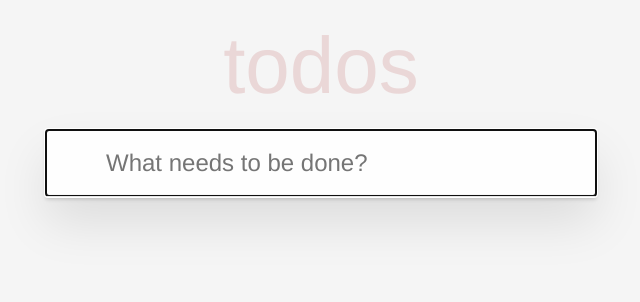
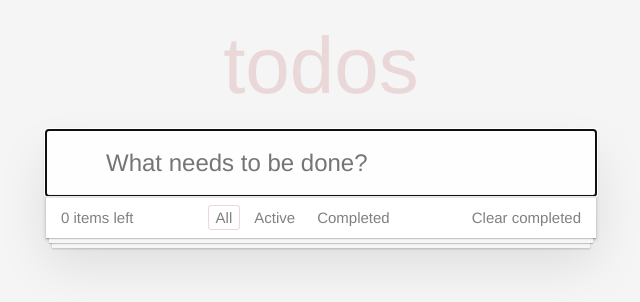
Before and after one commit to piunov92/todo-hooks, a React (Create React App) app: page / in a window 1280 px wide. Shown: the top 302 px of the page, without its empty margins (319-959 px from the left). Built offline with nearby package versions, Linux system fonts and the light colour scheme.

Commit message:
add filter

```diff
--- a/package.json
+++ b/package.json
@@ -3,6 +3,7 @@
   "version": "0.1.0",
   "private": true,
   "dependencies": {
+    "date-fns": "^3.6.0",
     "node-sass": "^9.0.0",
     "react": "^18.2.0",
     "react-dom": "^18.2.0",
@@ -28,5 +29,8 @@
       "last 1 firefox version",
       "last 1 safari version"
     ]
+  },
+  "devDependencies": {
+    "@babel/plugin-proposal-private-property-in-object": "^7.21.11"
   }
 }
--- a/src/App.js
+++ b/src/App.js
@@ -1,20 +1,27 @@
 import React from 'react'
 import TaskInput from './components/NewTaskForm/NewTaskForm'
 import TaskList from './components/TaskList/TaskList'
+import Footer from './components/Footer/Footer'
+import TaskFilter from './components/TasksFilter/TaskFilter'
 
 const App = () => {
   const [data, setData] = React.useState([])
+  const [todoCount, setTodoCount] = React.useState(0)
+
+  console.log(data)
 
   const newTodo = (text) => {
     const newTodo = {
       id: Math.random().toString(16).slice(2),
+      isDone: false,
       text,
     }
-
+    setTodoCount(todoCount + 1)
     setData([...data, newTodo])
   }
 
   const destroyTodo = (id) => {
+    setTodoCount(todoCount - 1)
     setData(data.filter((item) => item.id !== id))
   }
 
@@ -27,6 +34,31 @@ const App = () => {
     )
   }
 
+  const doneTodo = (id) => {
+    setData(
+      data.map((todo) => {
+        if (todo.id === id) {
+          todo.isDone = !todo.isDone
+          if (todo.isDone) setTodoCount(todoCount - 1)
+          else setTodoCount(todoCount + 1)
+        }
+        return todo
+      })
+    )
+  }
+
+  const clearDone = () => {
+    data.forEach((todo) => {
+      if (todo.isDone) {
+        setData(data.filter((item) => !item.isDone))
+      }
+    })
+  }
+
+  const isDone = () => {}
+
+  const isActive = () => {}
+
   return (
     <section className="todoapp">
       <header className="header">
@@ -34,6 +66,7 @@ const App = () => {
         <TaskInput
           className={'new-todo'}
           placeholder={'What needs to be done?'}
+          value={''}
           submit={(state, setState) => {
             newTodo(state)
             setState('')
@@ -41,7 +74,15 @@ const App = () => {
         />
       </header>
       <section className="main">
-        <TaskList todos={data} taskDestroy={destroyTodo} taskEdit={editTodo} />
+        <TaskList
+          todos={data}
+          taskDestroy={destroyTodo}
+          taskEdit={editTodo}
+          taskDone={doneTodo}
+        />
+        <Footer counter={todoCount} clearDone={clearDone}>
+          <TaskFilter completed={isDone} active={isActive} />
+        </Footer>
       </section>
     </section>
   )
--- /dev/null
+++ b/src/components/Footer/Footer.jsx
@@ -0,0 +1,17 @@
+import React from 'react'
+
+import './Footer.scss'
+
+const Footer = ({ counter, clearDone, children }) => {
+  return (
+    <footer className="footer">
+      <span className="todo-count">{counter} items left</span>
+      {children}
+      <button className="clear-completed" onClick={clearDone}>
+        Clear completed
+      </button>
+    </footer>
+  )
+}
+
+export default Footer
--- /dev/null
+++ b/src/components/Footer/Footer.scss
@@ -0,0 +1,53 @@
+$feature: max-width;
+$value: 430px;
+
+.footer {
+  display: flex;
+  justify-content: space-between;
+  align-items: center;
+  padding: 10px 15px;
+  height: 20px;
+  text-align: center;
+  font-size: 15px;
+  border-top: 1px solid #e6e6e6;
+  color: gray;
+
+  &::before {
+    content: '';
+    position: absolute;
+    z-index: -1;
+    right: 0;
+    bottom: 0;
+    left: 0;
+    height: 50px;
+    overflow: hidden;
+    box-shadow: 0 1px 1px rgba(0, 0, 0, 0.2), 0 8px 0 -3px #f6f6f6,
+      0 9px 1px -3px rgba(0, 0, 0, 0.2), 0 16px 0 -6px #f6f6f6,
+      0 17px 2px -6px rgba(0, 0, 0, 0.2);
+  }
+
+  @media ($feature: $value) {
+    height: 50px;
+  }
+}
+
+.todo-count {
+  text-align: left;
+
+  strong {
+    font-weight: 300;
+  }
+}
+
+.clear-completed {
+  &:active {
+    position: relative;
+    line-height: 20px;
+    text-decoration: none;
+    cursor: pointer;
+  }
+
+  &:hover {
+    text-decoration: underline;
+  }
+}
--- a/src/components/NewTaskForm/NewTaskForm.jsx
+++ b/src/components/NewTaskForm/NewTaskForm.jsx
@@ -2,8 +2,8 @@ import React from 'react'
 
 import './NewTaskForm.scss'
 
-const TaskInput = ({ className, placeholder, submit }) => {
-  const [fieldValue, setFieldValue] = React.useState('')
+const TaskInput = ({ className, placeholder = null, value, submit }) => {
+  const [fieldValue, setFieldValue] = React.useState(value)
   return (
     <form
       onSubmit={(e) => {
--- a/src/components/Task/Task.jsx
+++ b/src/components/Task/Task.jsx
@@ -3,24 +3,20 @@ import TaskInput from '../NewTaskForm/NewTaskForm'
 
 import './Task.scss'
 
-const Task = ({ todoText, taskDestroy, taskEdit }) => {
-  const [isCompleted, setCompleted] = React.useState(false)
+const Task = ({ todoText, taskDestroy, taskEdit, taskDone, isDone }) => {
   const [isEditing, setEdited] = React.useState(false)
 
   return (
-    <li className={isCompleted ? 'completed' : isEditing ? 'editing' : null}>
+    <li className={isDone ? 'completed' : isEditing ? 'editing' : null}>
       <div className="view">
         <input
           className="toggle"
           type="checkbox"
-          checked={isCompleted}
-          onChange={() => setCompleted(!isCompleted)}
+          checked={isDone}
+          onChange={taskDone}
         />
         <label>
-          <span
-            onClick={() => setCompleted(!isCompleted)}
-            className="description"
-          >
+          <span onClick={taskDone} className="description">
             {todoText}
           </span>
           <span className="created">created 5 minutes ago</span>
@@ -34,7 +30,7 @@ const Task = ({ todoText, taskDestroy, taskEdit }) => {
       {isEditing && (
         <TaskInput
           className={'edit'}
-          placeholder={''}
+          value={todoText}
           submit={(state, setState) => {
             taskEdit(state)
             setState('')
--- a/src/components/TaskList/TaskList.jsx
+++ b/src/components/TaskList/TaskList.jsx
@@ -3,13 +3,15 @@ import Task from '../Task/Task'
 
 import './TaskList.scss'
 
-const TaskList = ({ todos, taskDestroy, taskEdit }) => {
+const TaskList = ({ todos, taskDestroy, taskEdit, taskDone }) => {
   const list = todos.map((todo) => (
     <Task
       key={todo.id}
       todoText={todo.text}
       taskDestroy={() => taskDestroy(todo.id)}
       taskEdit={(text) => taskEdit(todo.id, text)}
+      isDone={todo.isDone}
+      taskDone={() => taskDone(todo.id)}
     />
   ))
 
--- /dev/null
+++ b/src/components/TasksFilter/TaskFilter.jsx
@@ -0,0 +1,21 @@
+import React from 'react'
+
+import './TaskFilter.scss'
+
+const TaskFilter = ({completed, active}) => {
+  return (
+    <ul className="filters">
+      <li>
+        <button className="selected">All</button>
+      </li>
+      <li>
+        <button onClick={active}>Active</button>
+      </li>
+      <li>
+        <button onClick={completed}>Completed</button>
+      </li>
+    </ul>
+  )
+}
+
+export default TaskFilter
--- /dev/null
+++ b/src/components/TasksFilter/TaskFilter.scss
@@ -0,0 +1,40 @@
+.filters {
+  margin: 0;
+  padding: 0;
+  list-style: none;
+  right: 0;
+  left: 0;
+
+  li {
+    display: inline;
+    cursor: default;
+
+    &:hover {
+      button {
+        border-color: rgba(175, 47, 47, 0.1);
+      }
+    }
+
+    button {
+      display: inline-block;
+      color: inherit;
+      margin: 3px;
+      padding: 3px 7px;
+      text-decoration: none;
+      border: 1px solid transparent;
+      border-radius: 3px;
+
+      &:not(.selected) {
+        cursor: pointer;
+      }
+
+      &.selected {
+        border-color: rgba(175, 47, 47, 0.2);
+      }
+    }
+  }
+
+  @media (max-width: 430px) {
+    bottom: 10px;
+  }
+}
```
Also changed, not shown: 1 other file (tests, documents, lock files or other folders).
